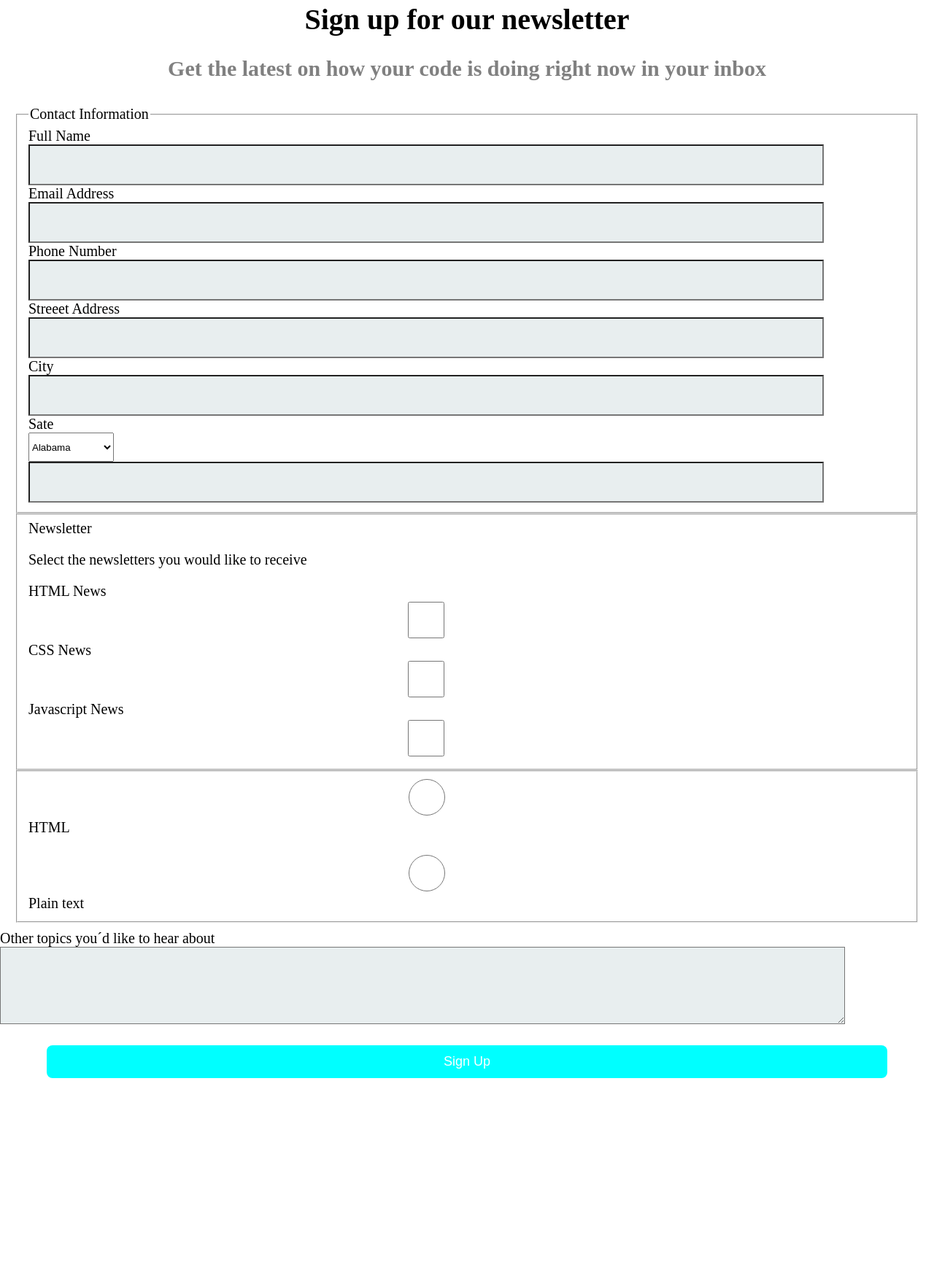
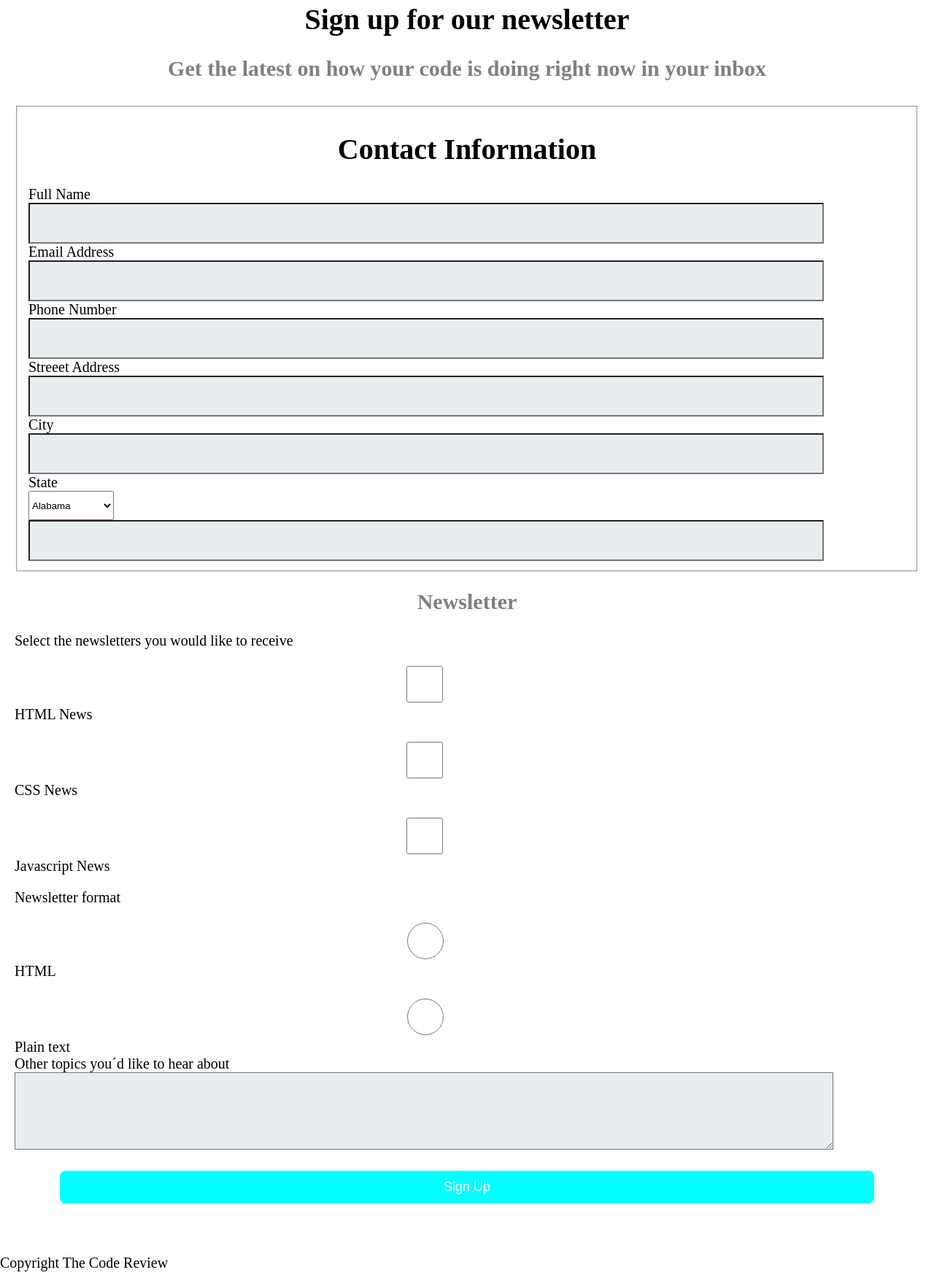
Before and after one commit to David-Ragnarsson/Online-Registration-Form, a plain HTML site: page index.html in a window 1280 px wide. Shown: the part 24-1787 px from the top of the page at 73% size. Before the commit the page ends 1542 px from the top, so only its background shows below. Drawn offline with Linux system fonts and the light colour scheme.

Commit message:
Update index.html

```diff
--- a/index.html
+++ b/index.html
@@ -13,54 +13,56 @@
         font-size: 20px;
       }
     </style>
+    <title>THE CODE REVIEW</title>
     <!-- add FontAwesome here -->
 </head>
 <body>
 
-
+<div class="start">
 <h1>Sign up for our newsletter</h1>
 <h2>Get the latest on how your code is doing right now in your inbox</h2>
+</div>
 
-<div class="flex-container">
+
 
           <form>
 
             <fieldset>
 
-             <legend>Contact Information</legend>
+             <h1>Contact Information</h1>
 
               <div class="name">
               <label for="name">Full Name</label>
-              <input type="text" id="name" name="user-name">
-              <div>
+              <input type="text" required id="name" name="user-name">
+            </div>
                 <div class="email">
-              <label for="email" class="error-text">Email Address</label>
-              <input type="email" id="email" name="user-email">
-              <div>
+              <label for="email">Email Address</label>
+              <input type="email" required id="email" name="user-email">
+            </div>
                 <div class="phone">
               <label for="phone">Phone Number</label>
               <input type="tel" id="phone" name="user-phone">
 
-              <div>
+            </div>
                 <div class="address">
-                  <label for="address1">Streeet Address</label>
+                  <label for="address">Streeet Address</label>
               <input type="text" id="address" name="user-address">
-              <div>
+            </div>
                 <div class="city">
                   <label for="city">City</label>
               <input type="text" id="city" name="city">
-              <div>
+            </div>
                 <div class="state">
-                  <label for="state">Sate</label>
+                  <label for="state">State</label>
          <select id="state" name="user_state">
 
-         <option value="Alabama">Alabama</option>
+            <option value="Alabama">Alabama</option>
             <option value="Alaska">Alaska</option>
             <option value="Arizona">Arizona</option>
             <option value="Arkansas">Arkansas</option>
             <option value="California">California</option>
             <option value="Colorado">Colorado</option>
-<option value="Connecticut">Connecticut</option>
+            <option value="Connecticut">Connecticut</option>
             <option value="Delaware">Delaware</option>
             <option value="Florida">Florida</option>
             <option value="Georgia">Georgia</option>
@@ -93,7 +95,7 @@
             <option value="Pennsylvania">Pennsylvania</option>
             <option value="Rhode Island">Rhode Island</option>
             <option value="South Carolina">South Carolina</option>
-            <option value="South Dakota>South Dakota</option>
+            <option value="South Dakota">South Dakota</option>
             <option value="Tennessee">Tennessee</option>
             <option value="Texas">Texas</option>
             <option value="Utah">Utah</option>
@@ -103,40 +105,47 @@
             <option value="West Virginia">West Virginia</option>
             <option value="Wisconsin">Wisconsin</option>
             <option value="Wyoming">Wyoming</option>
+</div>
 
-              <div>
-                <div class="zip">
-              <label for="zip">Zip Code</label>
-              <input type="text" id="zip" name="user-zip">
 
-              <div>
+            <div class="zip">
+            <label for="zip">Zip Code</label>
+            <input type="text" id="zip" name="user-zip">
+          </div>
 
 
             </fieldset>
 
-            <fieldset>
-            <div class="newsletter"  <h2>Newsletter</h2> <div>
+
+            <div class="newsletter">
+              <h2>Newsletter</h2>
               <p>Select the newsletters you would like to receive</p>
+               <input type="checkbox" id="html-news" value="html-news" name="user_interest">
               <label for="html-news">HTML News</label>
-                       <input type="checkbox" id="html-news" value="html-news" name="user_interest"><br>
+                      <br>
+                       <input type="checkbox" id="css-news" value="css-news" name="user_interest">
                          <label for="css-news">CSS News</label>
-                           <input type="checkbox" id="css-news" value="css-news" name="user_interest"> <br>
+                            <br>
+                             <input type="checkbox" id="javascript-news" value="javascript-news" name="user_interest">
                            <label for="javascript-news">Javascript News</label>
-                           <input type="checkbox" id="javascript-news" value="javascript-news" name="user_interest">
 
-                           </fieldset>
-                             <fieldset>
+
+
+                           <p>Newsletter format</p>
+
                                     <input type="radio" id="html" value="html" name="newsletter-format"><label for="html" class="light">HTML</label><br>
                                     <input type="radio" id="plain-text" value="plain-text" name="newsletter-format"><label for="plain-text" class="light">Plain text</label>
-</fieldset>
-          </form>
-          <div>
+
+
+
+
           <label for="other-topics">Other topics you´d like to hear about</label>
                         <textarea id="other-topics" name="other-topics"></textarea>
                       </div>
            <button type="submit">Sign Up</button>
-          </div>
-</div>
 
+
+  </form>
+<footer><p>Copyright The Code Review</p></footer>
 </body>
 </html>
```
